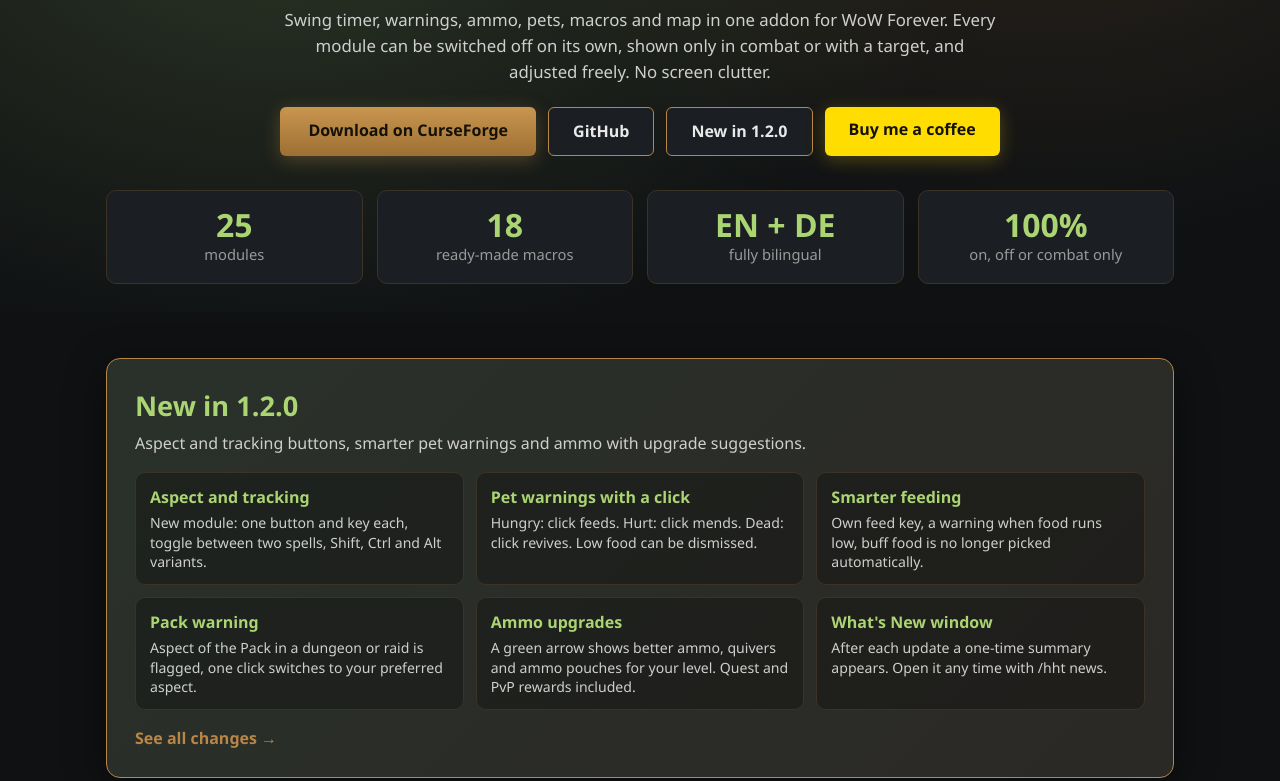
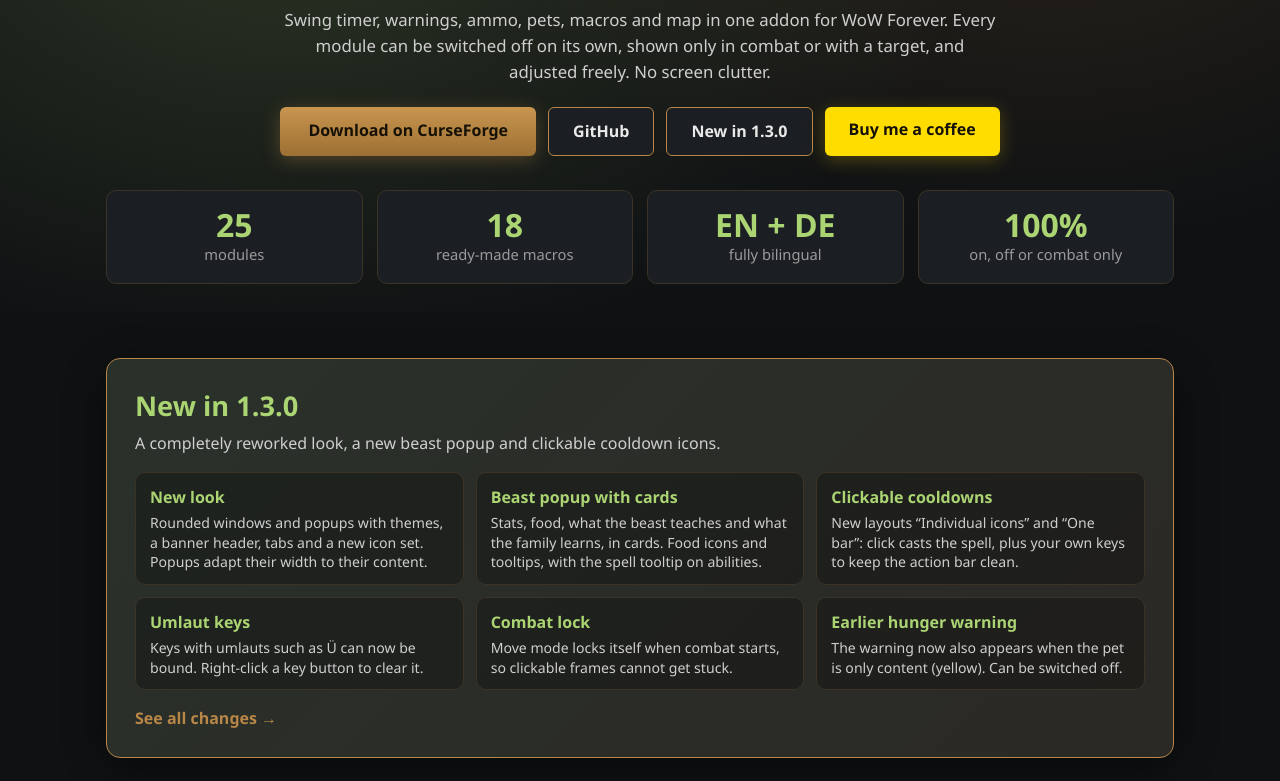
Before and after one commit to x1ndlmeister-create/HamingwaysHunterTools-Forever, a plain HTML site: page Overview.html in a window 1280 px wide. Shown: the part 579-1360 px from the top of the page. Drawn offline with Linux system fonts and the light colour scheme.

Commit message:
Overview: new screenshots, cooldown text; remove TBC pet ranks above level 60
Co-authored-by: Copilot <223556219+Copilot@users.noreply.github.com>

```diff
--- a/Overview.html
+++ b/Overview.html
@@ -171,7 +171,7 @@
   <div class="dl">
     <a class="cta" href="https://www.curseforge.com/wow/addons/hamingways-hunter-tools" target="_blank" rel="noopener" data-de="Download auf CurseForge">Download on CurseForge</a>
     <a class="btn" href="https://github.com/x1ndlmeister-create/HamingwaysHunterTools-Forever" target="_blank" rel="noopener">GitHub</a>
-    <a class="btn" href="#new" data-de="Neu in 1.2.0">New in 1.2.0</a>
+    <a class="btn" href="#new" data-de="Neu in 1.3.0">New in 1.3.0</a>
     <a class="coffee" href="https://buymeacoffee.com/x1ndlmeister" target="_blank" rel="noopener" data-de="Spendier mir einen Kaffee">Buy me a coffee</a>
   </div>
   <div class="stats">
@@ -184,17 +184,17 @@
 
 <main>
 
-<!-- NEW IN 1.2.0 -->
+<!-- NEW IN 1.3.0 -->
 <section class="new reveal" id="new">
-  <h2><span data-de="Neu in" >New in</span> <span>1.2.0</span></h2>
-  <p class="lead" data-de="Neu: Aspekt- und Aufspüren-Knöpfe, schlauere Tierwarnungen und Munition mit Aufwertungsvorschlägen." >Aspect and tracking buttons, smarter pet warnings and ammo with upgrade suggestions.</p>
+  <h2><span data-de="Neu in" >New in</span> <span>1.3.0</span></h2>
+  <p class="lead" data-de="Neu: ein komplett überarbeiteter Look, ein neues Tier-Popup und klickbare Abklingzeit-Symbole." >A completely reworked look, a new beast popup and clickable cooldown icons.</p>
   <div class="newgrid">
-    <div class="newitem"><h4 data-de="Aspekt und Aufspüren">Aspect and tracking</h4><p data-de="Neues Modul: je ein Knopf und eine Taste, Wechsel zwischen zwei Zaubern, Shift-, Strg- und Alt-Varianten.">New module: one button and key each, toggle between two spells, Shift, Ctrl and Alt variants.</p></div>
-    <div class="newitem"><h4 data-de="Tierwarnungen mit Klick">Pet warnings with a click</h4><p data-de="Hungrig: Klick füttert. Verletzt: Klick heilt. Tot: Klick belebt wieder. Knappes Futter lässt sich wegklicken.">Hungry: click feeds. Hurt: click mends. Dead: click revives. Low food can be dismissed.</p></div>
-    <div class="newitem"><h4 data-de="Schlauere Fütterung">Smarter feeding</h4><p data-de="Eigene Futter-Taste, Warnung bei knappem Futter, Buff-Futter wird nicht mehr automatisch gewählt.">Own feed key, a warning when food runs low, buff food is no longer picked automatically.</p></div>
-    <div class="newitem"><h4 data-de="Rudel-Warnung">Pack warning</h4><p data-de="Aspekt des Rudels in Dungeon oder Schlachtzug wird gemeldet, ein Klick wechselt zum bevorzugten Aspekt.">Aspect of the Pack in a dungeon or raid is flagged, one click switches to your preferred aspect.</p></div>
-    <div class="newitem"><h4 data-de="Munition aufwerten">Ammo upgrades</h4><p data-de="Ein grüner Pfeil zeigt bessere Munition, Köcher und Munitionsbeutel für deine Stufe. Quest- und PvP-Belohnungen inklusive.">A green arrow shows better ammo, quivers and ammo pouches for your level. Quest and PvP rewards included.</p></div>
-    <div class="newitem"><h4 data-de="Fenster „Was ist neu“">What's New window</h4><p data-de="Nach jedem Update erscheint einmalig eine Übersicht. Mit /hht news jederzeit erneut.">After each update a one-time summary appears. Open it any time with /hht news.</p></div>
+    <div class="newitem"><h4 data-de="Neuer Look">New look</h4><p data-de="Abgerundete Fenster und Popups mit Themes, Banner-Kopfzeile, Reitern und neuem Symbolsatz. Popups passen ihre Breite an den Inhalt an.">Rounded windows and popups with themes, a banner header, tabs and a new icon set. Popups adapt their width to their content.</p></div>
+    <div class="newitem"><h4 data-de="Tier-Popup mit Karten">Beast popup with cards</h4><p data-de="Werte, Futter, was das Tier lehrt und was die Familie lernt, in Karten. Futter-Symbole und Tooltips mit dem Zauber-Tooltip der Fähigkeiten.">Stats, food, what the beast teaches and what the family learns, in cards. Food icons and tooltips, with the spell tooltip on abilities.</p></div>
+    <div class="newitem"><h4 data-de="Abklingzeiten klickbar">Clickable cooldowns</h4><p data-de="Neue Layouts „Einzelne Symbole“ und „Eine Leiste“: Klick wirkt den Zauber, dazu eigene Tasten, damit deine Aktionsleiste sauber bleibt.">New layouts “Individual icons” and “One bar”: click casts the spell, plus your own keys to keep the action bar clean.</p></div>
+    <div class="newitem"><h4 data-de="Umlaut-Tasten">Umlaut keys</h4><p data-de="Tasten mit Umlauten wie Ü lassen sich jetzt belegen. Rechtsklick auf einen Tasten-Knopf löscht die Belegung.">Keys with umlauts such as Ü can now be bound. Right-click a key button to clear it.</p></div>
+    <div class="newitem"><h4 data-de="Sperre im Kampf">Combat lock</h4><p data-de="Der Verschieben-Modus sperrt sich beim Kampfbeginn selbst, damit klickbare Frames nicht hängen bleiben.">Move mode locks itself when combat starts, so clickable frames cannot get stuck.</p></div>
+    <div class="newitem"><h4 data-de="Hunger-Warnung früher">Earlier hunger warning</h4><p data-de="Die Warnung kommt jetzt auch, wenn das Tier nur zufrieden (gelb) ist. Abschaltbar.">The warning now also appears when the pet is only content (yellow). Can be switched off.</p></div>
   </div>
   <a class="more" href="https://github.com/x1ndlmeister-create/HamingwaysHunterTools-Forever/releases" target="_blank" rel="noopener" data-de="Alle Änderungen ansehen &rarr;">See all changes &rarr;</a>
 </section>
@@ -214,7 +214,7 @@
   <div class="tile cmb"><h4 data-de="Bedrohung">Threat</h4><p data-de="Bedrohungsanzeige und Aggro-Warnung.">Threat meter and aggro warning.</p></div>
   <div class="tile cmb"><h4 data-de="Warnungen">Warnings</h4><p data-de="Symbole bei fehlendem Aspekt, Aura des Volltreffers, Mal des Jägers; Tier fehlt, tot, verletzt oder hungrig, Futter knapp. Klick belebt, heilt oder füttert.">Icons for missing aspect, Trueshot Aura, Hunter's Mark; pet missing, dead, hurt or hungry, low food. Click to revive, mend or feed.</p></div>
   <div class="tile cmb"><h4 data-de="Aspekt und Aufspüren">Aspect and tracking</h4><p data-de="Ein Knopf und eine Taste je Aspekt und Aufspüren, Wechsel zwischen zwei Zaubern, Shift-, Strg- und Alt-Varianten.">One button and key each for aspect and tracking, toggle between two spells, Shift, Ctrl and Alt variants.</p></div>
-  <div class="tile cmb"><h4 data-de="Abklingzeiten">Cooldowns</h4><p data-de="Abklingzeit-Symbole für deine Jäger-Zauber.">Cooldown icons for your hunter spells.</p></div>
+  <div class="tile cmb"><h4 data-de="Abklingzeiten">Cooldowns</h4><p data-de="Abklingzeit-Symbole für deine Jäger-Zauber, einzeln oder als Leiste. Klickbar und mit eigenen Tasten, so bleibt die Aktionsleiste sauber.">Cooldown icons for your hunter spells, as single icons or one bar. Clickable and with your own keys, so the action bar stays clean.</p></div>
   <div class="tile cmb"><h4 data-de="Ziel-Debuffs">Target debuffs</h4><p data-de="Schlangenbiss und andere Debuffs auf dem Ziel mit Zeit, auch im Kampf.">Serpent Sting and your other debuffs on the target with timer, also in combat.</p></div>
   <div class="tile cmb"><h4 data-de="Proc-Anzeige">Proc overlay</h4><p data-de="Große Grafik um den Charakter bei Procs und Buffs, mit Restzeit als Verblassen.">Big art around your character for procs and buffs, with the remaining time as a fade.</p></div>
   <div class="tile cmb"><h4 data-de="Beschwörungen">Summons</h4><p data-de="Aktive Beschwörungen wie Habicht mit Restzeit, auch im Kampf.">Active summons such as Summon Hawk with their remaining time, also in combat.</p></div>
@@ -298,7 +298,7 @@
       <li class="sep" data-de="Abklingzeiten">Cooldowns</li>
       <li data-de="Vorgabe: Schnellfeuer, Zorn des Wilden, Einschüchterung, Streuschuss, Fallen, Totstellen, Abschreckung und mehr; Liste frei änderbar">Default: Rapid Fire, Bestial Wrath, Intimidation, Scatter Shot, traps, Feign Death, Deterrence and more; the list is freely editable</li>
       <li data-de="Alle, nur auf Abklingzeit oder nur bereit; Zahlen, Ausgrauen, Namen">All, only on cooldown or only ready; numbers, grey-out, spell names</li>
-      <li data-de="Tastenbelegung deiner Leisten auf dem Symbol">Action bar key shown on the icon</li>
+      <li data-de="Symbole sind klickbar und können eigene Tasten (mit Shift/Strg) bekommen, so bleibt deine Aktionsleiste sauber">Icons are clickable and can have their own keys (with Shift/Ctrl), which keeps your action bar clean</li>
       <li data-de="Richtung, Symbole pro Zeile, Rand- und Symbolgröße">Grow direction, icons per row, border and icon size</li>
     </ul>
   </div>
@@ -676,6 +676,7 @@
 <footer>
   <p data-de="Gefällt dir das Addon? Über einen Kaffee freue ich mich:">Like the addon? A coffee is always welcome: <a href="https://buymeacoffee.com/x1ndlmeister" target="_blank" rel="noopener">buymeacoffee.com/x1ndlmeister</a></p>
   <p data-de="Die Bilder zeigen das Addon im Spiel.">The pictures show the addon in game.</p>
+  <p data-de="Symbole von Lucide (ISC-Lizenz), lucide.dev.">Icons by Lucide (ISC license), lucide.dev.</p>
   <p data-de="Lizenz GPL-3.0-or-later. Tier- und Munitionshändler-Daten von Huntmaster (MIT), Tierlisten ergänzt aus OneForAll (GPL-3) mit Spawns von Questie. Stallmeister-, Futterhändler- und Lehrer-Positionen teils von Questie, Familienwerte von wow-petopia.com (über OneForAll). Siehe Data\NOTICE.txt.">Licensed under GPL-3.0-or-later. Pet and ammo vendor data from Huntmaster (MIT), beast lists extended from OneForAll (GPL-3) with spawns from Questie. Stable master, food vendor and trainer positions partly from Questie, pet family stats from wow-petopia.com (via OneForAll). See Data\NOTICE.txt.</p>
 </footer>
 
```
Also changed, not shown: index.html (+13 -12 lines), images/news.png, images/petdex.png, images/petstatus.png, images/pettrain.png, images/settings.png, images/watch.png, 1 other file.
